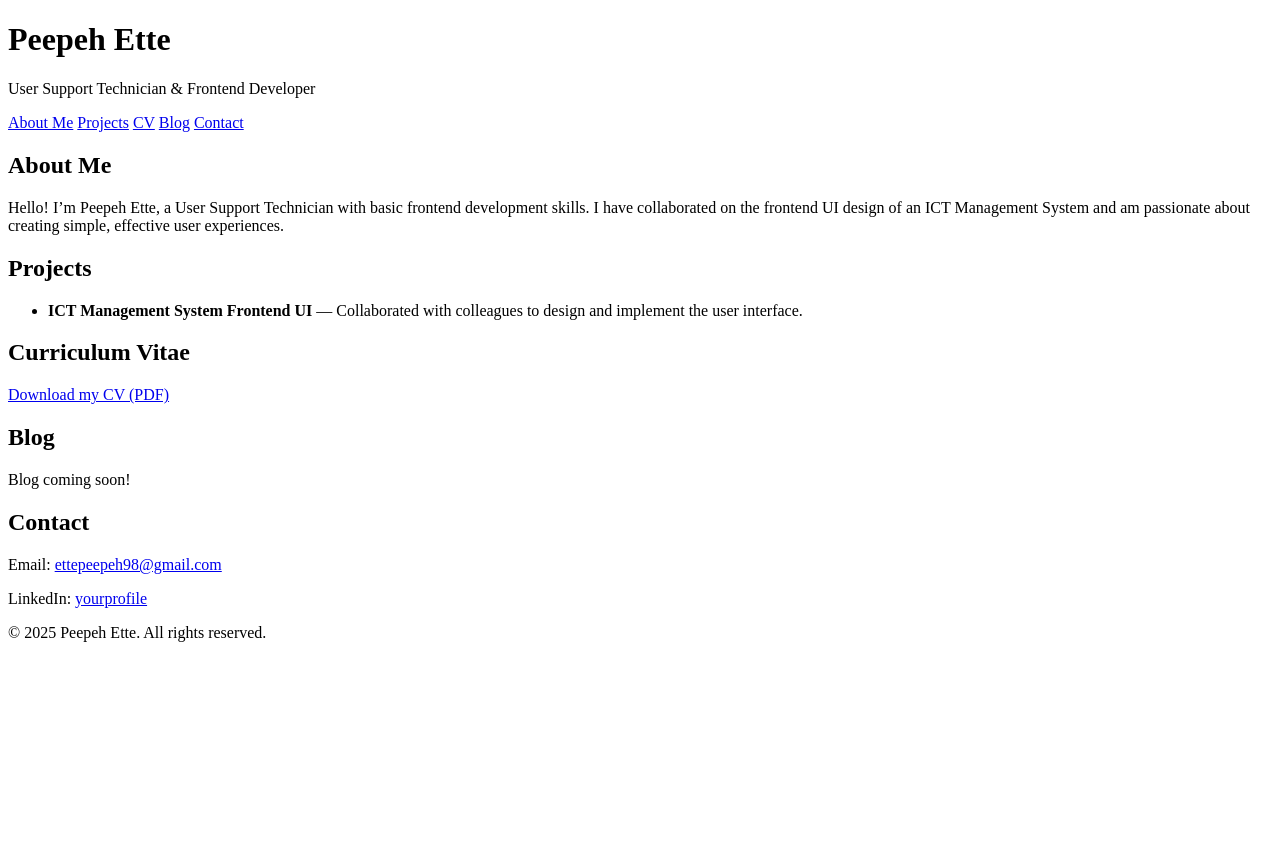
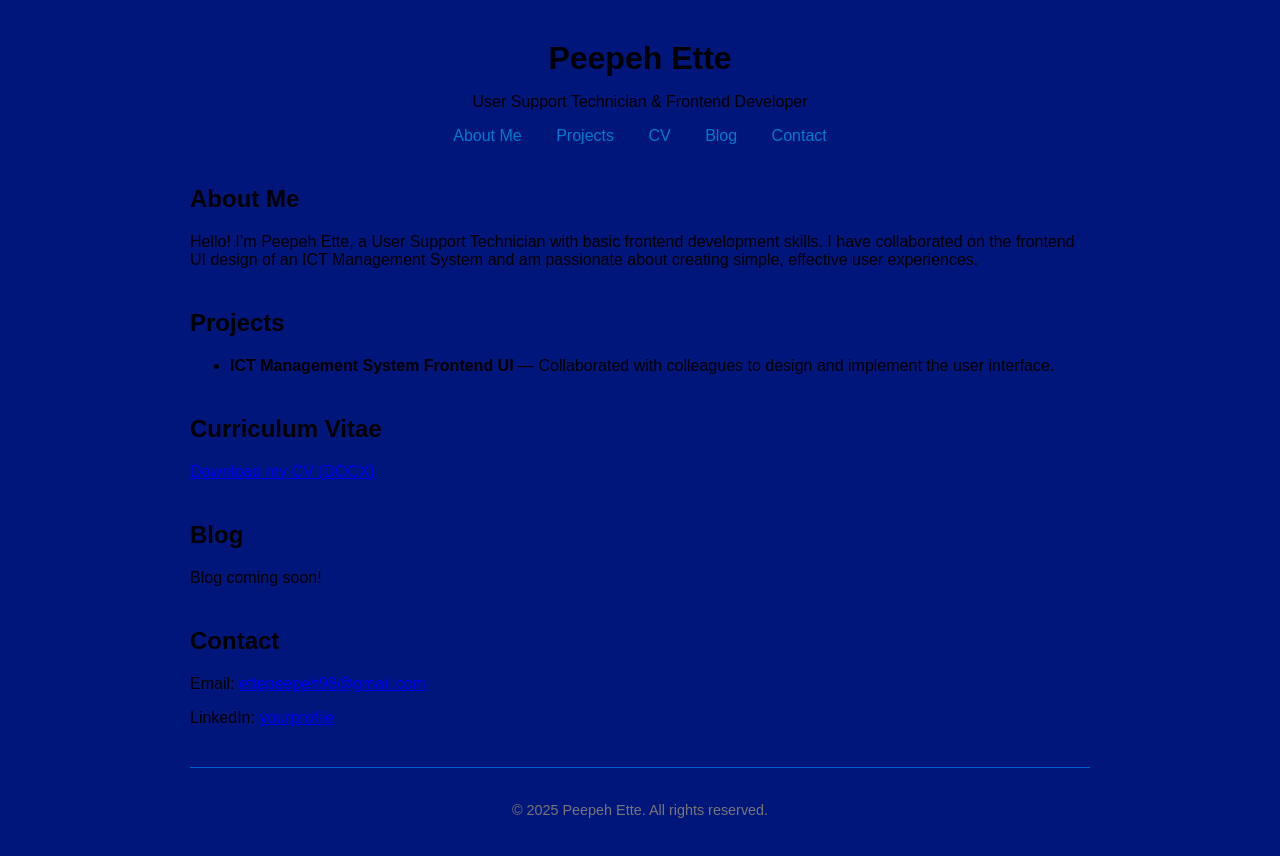
Before and after one commit to Peepeh-Ette/Peepeh-Ette.github.io, a plain HTML site: page index.html in a window 1280 px wide. Before the commit the page ends 800 px from the top, so only its background shows below. Drawn offline with Linux system fonts and the light colour scheme; files that its build step writes are made by us from their sources.

Commit message:
Add CV download link

```diff
--- a/css/styles.css
+++ b/css/styles.css
@@ -0,0 +1,35 @@
+body {
+      font-family: Arial, sans-serif;
+      max-width: 900px;
+      margin: 40px auto;
+      padding: 0 20px;
+      color: #000000;
+      background: #00167a;
+    }
+    header {
+      text-align: center;
+      margin-bottom: 40px;
+    }
+    h1 {
+      margin-bottom: 5px;
+    }
+    nav a {
+      margin: 0 15px;
+      text-decoration: none;
+      color: #007acc;
+    }
+    section {
+      margin-bottom: 40px;
+    }
+    footer {
+      text-align: center;
+      font-size: 0.9em;
+      color: #777;
+      border-top: 1px solid #005dce;
+      padding-top: 20px;
+    }
+
+    footer a {
+      color: #000000;
+      text-decoration: none;
+    }
--- a/index.html
+++ b/index.html
@@ -4,7 +4,7 @@
   <meta charset="UTF-8" />
   <meta name="viewport" content="width=device-width, initial-scale=1" />
   <title>Peepeh Ette | User Support Technician Portfolio</title>
-    <link rel="stylesheet" href="styles.css" />
+    <link rel="stylesheet" href="/css/styles.css" />
 </head>
 <body>
 
@@ -35,7 +35,7 @@
 
     <section id="cv">
       <h2>Curriculum Vitae</h2>
-      <p><a href="assets/Peepeh_Ette_CV.pdf" target="_blank">Download my CV (PDF)</a></p>
+      <p><a href="/assets/CV.docx" target="_blank">Download my CV (DOCX)</a></p>
     </section>
 
     <section id="blog">
```
Also changed, not shown: assets/profile_pic.jpg (added), 1 other file.
